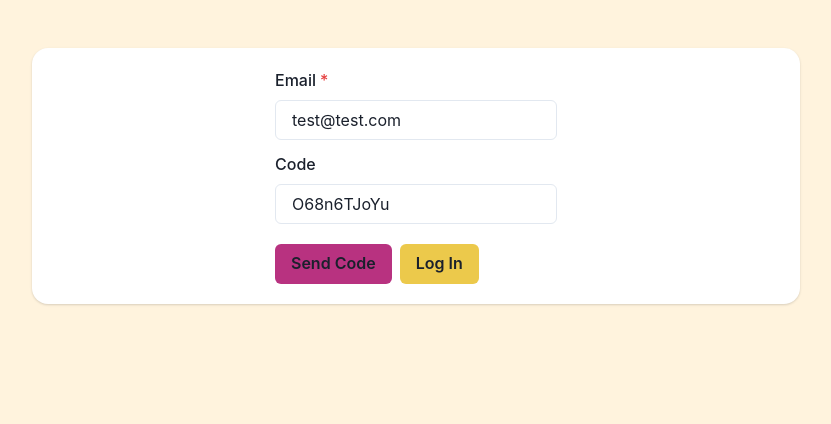
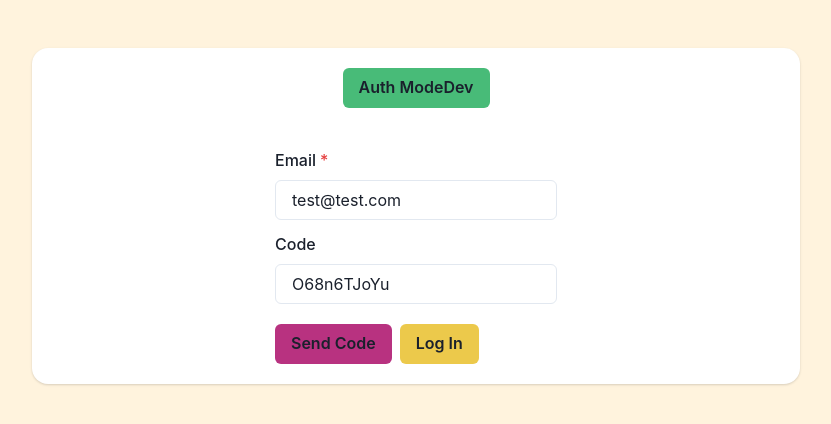
Before and after one commit to JuppLCD/Administracion-de-ventas-Fontend, a React (Vite) app: page / in a window 1280 px wide. Shown: the top 424 px of the page, without its empty margins (224-1055 px from the left). Built offline with nearby package versions, Linux system fonts and the light colour scheme; no server answers.

Commit message:
fix: :bug: Error: the redirect does not work, so useNavigate is used to pass to the /auth route when logging in

```diff
--- a/package.json
+++ b/package.json
@@ -1,7 +1,7 @@
 {
 	"name": "administracion-de-ventas-fontend",
 	"private": true,
-	"version": "0.0.5",
+	"version": "0.0.6",
 	"type": "module",
 	"scripts": {
 		"dev": "vite",
--- a/src/pages/Home.tsx
+++ b/src/pages/Home.tsx
@@ -8,12 +8,14 @@ import { UserServices } from '../services/user';
 import type { FormEvent, ChangeEvent } from 'react';
 import type { IErrorBackendApi } from '../types/apiBackend.interface';
 
-import { redirect } from 'react-router-dom';
+import { Link, useNavigate } from 'react-router-dom';
 
 function Home() {
 	const [inputs, setInputs] = useState({ email: 'test@test.com', code: 'O68n6TJoYu' });
 	const isError = false;
 	const errorMessage = 'Error';
+
+	const navigate = useNavigate();
 
 	const handleChangeInputs = (e: ChangeEvent<HTMLInputElement>) => {
 		const { name, value } = e.target;
@@ -34,7 +36,8 @@ function Home() {
 		alert(res.message + ' Y el token es ->' + (res as { message: string; token: string }).token);
 		console.log('Login exitoso');
 
-		redirect('/auth');
+		localStorage.setItem('token', (res as { message: string; token: string }).token);
+		navigate('/auth', { replace: true });
 	};
 
 	const sendCode = async () => {
@@ -56,6 +59,9 @@ function Home() {
 
 	return (
 		<Layout centerContent>
+			<Button as={Link} to='/auth' bg={'green.400'} mb={10}>
+				Auth ModeDev
+			</Button>
 			<form onSubmit={handleSubmit}>
 				<FormControl isRequired isInvalid={isError}>
 					<FormLabel>Email</FormLabel>
```
